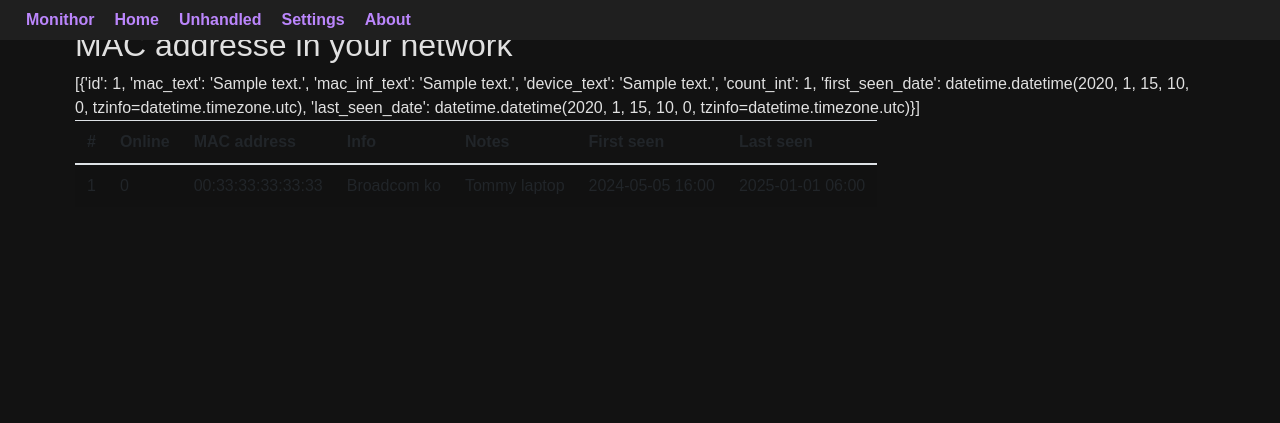
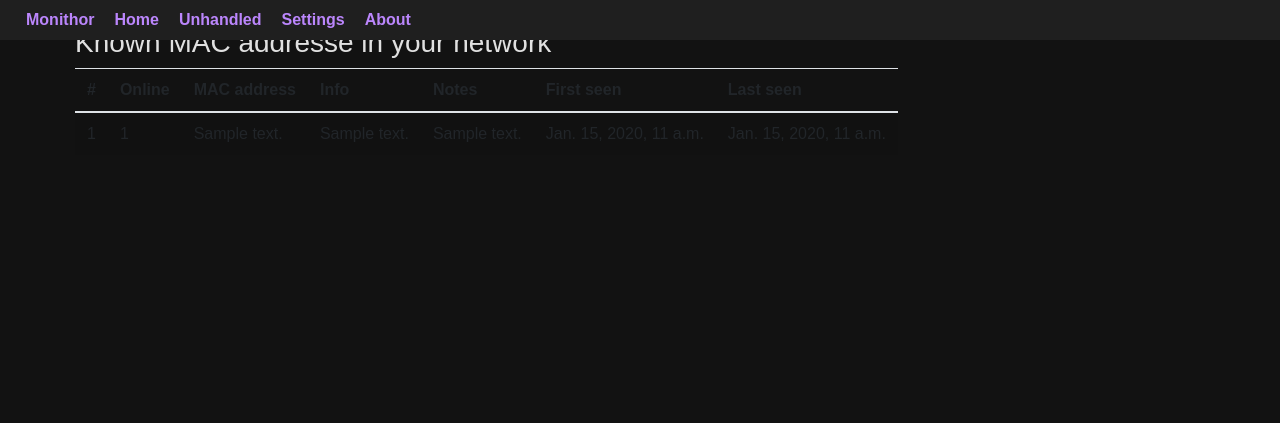
Before and after one commit to twik1/monithor, a Django app: page /monithor/ in a window 1280 px wide. Shown: the top 423 px of the page. Run offline with Django 5.2, Linux system fonts and the light colour scheme; tables that the repository leaves empty hold one stand-in row (values such as "Sample post"); some libraries are stand-ins or nearby versions.

Commit message:
Final draft of weblayout

```diff
--- a/monithor/templates/index.html
+++ b/monithor/templates/index.html
@@ -1,8 +1,7 @@
 {% extends "base.html" %}
 
 {% block content %}
-    <h2>MAC addresse in your network</h2>
-  {{ kmaclist }}
+    <h3>Known MAC addresse in your network</h3>
     <table class="table table-striped table-condensed table-responsive"
             id="table"
 			data-toggle="table"
@@ -23,15 +22,17 @@
             </tr>
         </thead>
         <tbody>
+            {% for row in kmaclist %}
             <tr>
-                <td>1</td>
-                <td>0</td>
-                <td>00:33:33:33:33:33</td>
-                <td>Broadcom ko</td>
-                <td>Tommy laptop</td>
-                <td>2024-05-05 16:00</td>
-                <td>2025-01-01 06:00</td>
+                <td>{{ row.id }}</td>
+                <td>{{ row.count_int }}</td>
+                <td>{{ row.mac_text }}</td>
+                <td>{{ row.mac_inf_text }}</td>
+                <td>{{ row.device_text }}</td>
+                <td>{{ row.first_seen_date }}</td>
+                <td>{{ row.last_seen_date }}</td>
             </tr>
+            {% endfor %}
         </tbody>
     </table>
 {% endblock content %}
--- a/monithor/views.py
+++ b/monithor/views.py
@@ -1,5 +1,6 @@
 from django.shortcuts import render
 from monithor.models import Known_mac, Unknown_mac
+import json
 from django.http import HttpResponse
 
 def settings_view(request):
@@ -10,5 +11,15 @@
     return render(request, 'index.html', {'kmaclist':kmaclist})
 
 def unhandled_view(request):
+    if request.method == 'POST':
+        data = request.POST
+        notes = data['notes']
+        id = data['id']
+        #ToDo Add fault handling
+        row = Unknown_mac.objects.get(id=int(id))
+        irow = Known_mac(mac_text=row.mac_text, mac_inf_text=row.mac_inf_text, first_seen_date=row.first_seen_date,
+                  last_seen_date=row.last_seen_date, device_text=notes)
+        irow.save()
+        Unknown_mac.objects.filter(id=int(id)).delete()
     umaclist = list(Unknown_mac.objects.values())
     return render(request, 'unhandled.html', {'umaclist':umaclist})
```
Also changed, not shown: monithor/templates/unhandled.html (+14 -7 lines).
